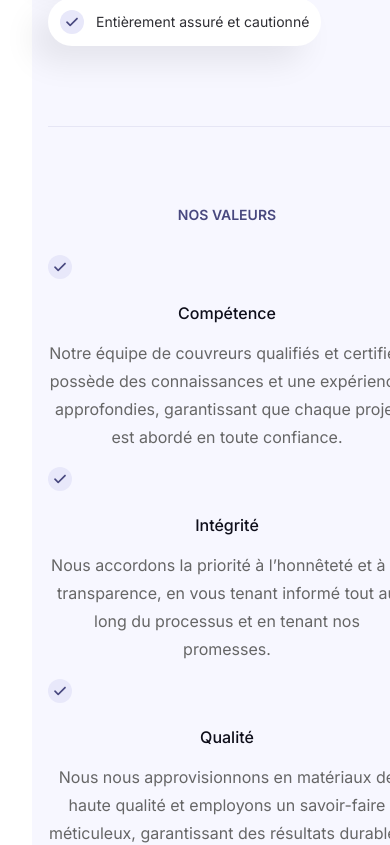
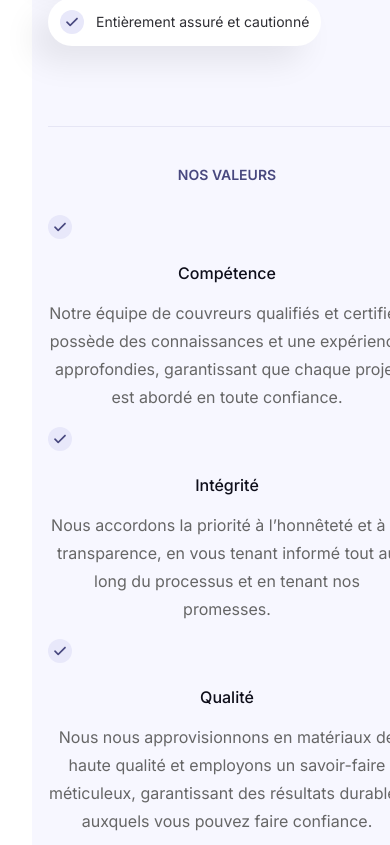
Before and after one commit to shady-cj/mTOITURE, a React (Vite) app: page / in a window 390 px wide. Shown: the part 2240-3085 px from the top of the page. Built offline with nearby package versions, Linux system fonts and the light colour scheme.

Commit message:
adjusted padding top for 'our values'

```diff
--- a/src/sections/About/index.jsx
+++ b/src/sections/About/index.jsx
@@ -59,7 +59,7 @@ const Index = ({ lang }) => {
 
                 </div>
             </div>
-            <div className="border-t border-solid border-[#E6E6F5] pt-[5rem] md:px-6 lg:px-0">
+            <div className="border-t border-solid border-[#E6E6F5] pt-[2.5rem] md:pt-[5rem] md:px-6 lg:px-0">
                 <div className="flex flex-col lg:flex-row gap-8 xl:gap-[6rem]">
                     <div className="hidden lg:block basis-2/5">
                         <img src={valuesImage} className="h-full w-full object-cover rounded-xl" alt="" />
```
